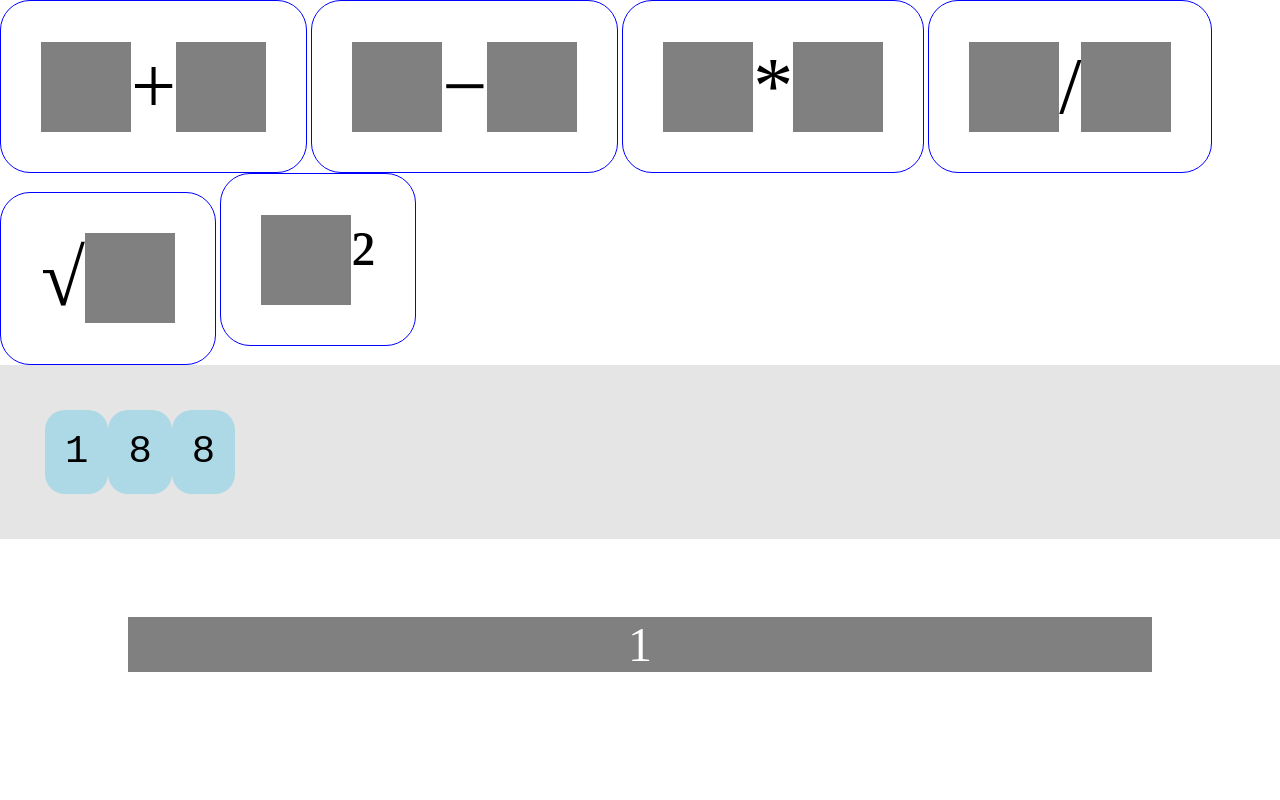
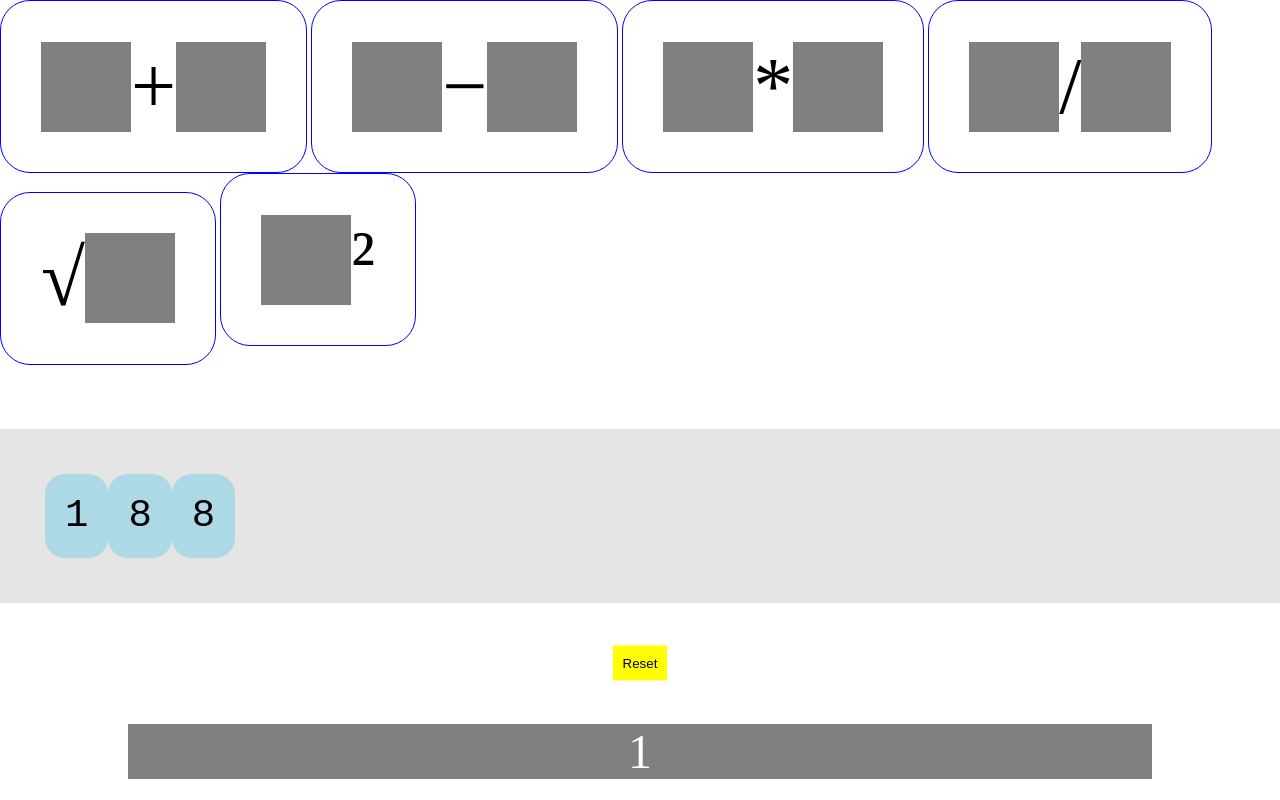
Before and after one commit to LinuxRocks2000/math-game, a plain HTML site: page index.html in a window 1280 px wide. Drawn offline with Linux system fonts and the light colour scheme.

Commit message:
reset button

```diff
--- a/index.html
+++ b/index.html
@@ -39,6 +39,9 @@
                     <div class="mathsymbol">²</div>
                 </div>
             </div>
+            <div id="menu">
+                <button onclick="reset()">Reset</button>
+            </div>
             <div id="level"></div>
         </div>
         <script src="main.js" charset="utf-8"></script>
--- a/main.css
+++ b/main.css
@@ -16,7 +16,7 @@
 
 #main{
     display: grid;
-    grid-template-areas: 'math' 'numbers';
+    grid-template-areas: 'math' 'numbers' 'menu' 'level';
     width: 100vw;
     height: 100vh;
 }
@@ -83,7 +83,31 @@
 #level{
     background-color: grey;
     color: white;
-    margin: 10%;
     text-align: center;
     font-size: 3em;
+    margin-top: auto;
+    margin-bottom: auto;
+    margin-left: 10vw;
+    margin-right: 10vw;
 }
+
+#menu{
+    text-align: center;
+    height: 100%;
+
+    grid-area: menu;
+    position: relative;
+}
+
+#menu > button{
+    top: 50%;
+    position: relative;
+    transform: translate(0, -50%);
+    border: none;
+    padding: 10px;
+    background-color: yellow;
+}
+
+#menu > button:hover{
+    background-color: orange;
+}
--- a/main.js
+++ b/main.js
@@ -225,3 +225,10 @@ document.body.onkeyup = function(evt){
         document.body.requestFullscreen();
     }
 };
+
+function reset(){
+    Array.from(document.getElementsByClassName("number")).forEach((item, i) => {
+        item.parentNode.removeChild(item);
+    });
+    genNumbers(digitCount - 1);
+}
```
